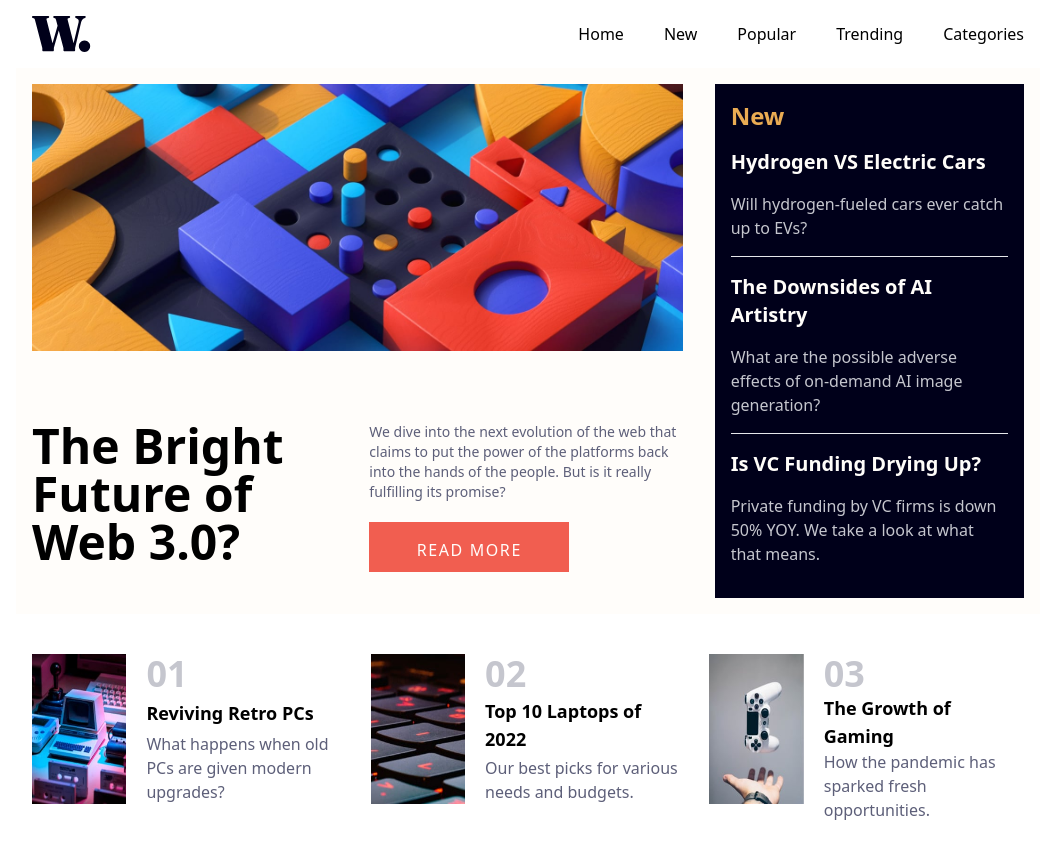
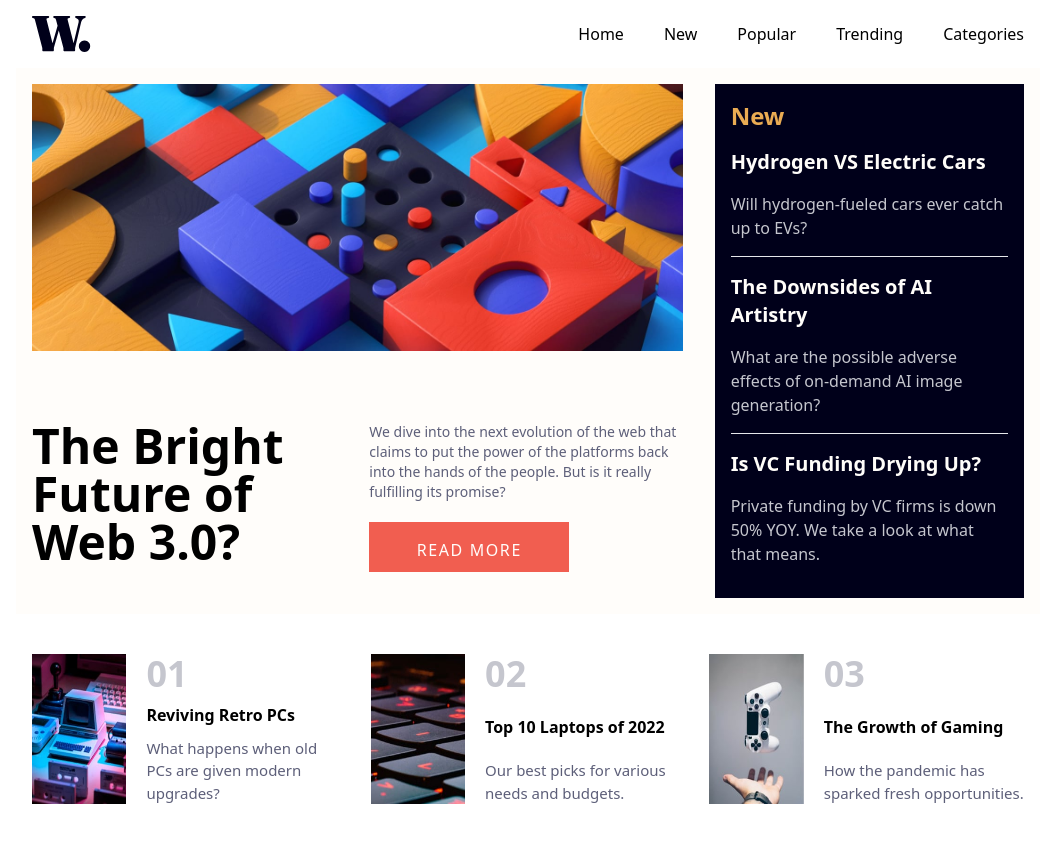
Before and after one commit to angeloilardi/news-page, a Next.js app: page / in a window 1280 px wide. Shown: the top 858 px of the page, without its empty margins (112-1167 px from the left). Built offline with nearby package versions, Linux system fonts and the light colour scheme.

Commit message:
adjusted font size

```diff
--- a/app/page.tsx
+++ b/app/page.tsx
@@ -87,16 +87,19 @@ export default function Home() {
             return (
               <div
                 className="flex my-6 h-[150px] md:col-span-1"
-                key={item.number}>
+                key={item.number}
+              >
                 <img src={item.image} alt="" className="max-w-[30%] " />
-                <div className="flex flex-col ml-5 justify-between">
+                <div className="flex flex-col ml-5 justify-between content-end">
                   <h1 className="text-4xl text-grayish-blue font-semibold">
                     {item.number}
                   </h1>
-                  <h2 className="font-semibold text-lg cursor-pointer hover:text-soft-red text-black">
+                  <h2 className="font-semibold cursor-pointer  hover:text-soft-red text-black">
                     {item.title}
                   </h2>
-                  <p className="text-dark-grayish-blue">{item.subtitle}</p>
+                  <p className="text-dark-grayish-blue text-[15px]">
+                    {item.subtitle}
+                  </p>
                 </div>
               </div>
             );
```
